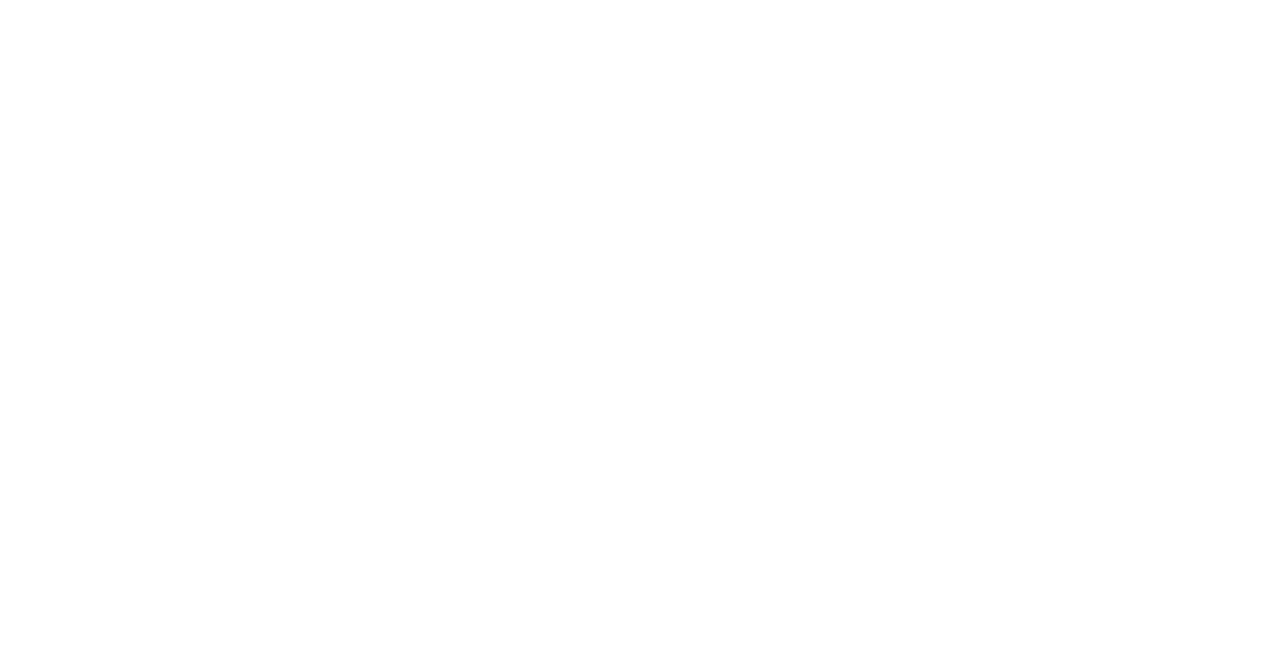
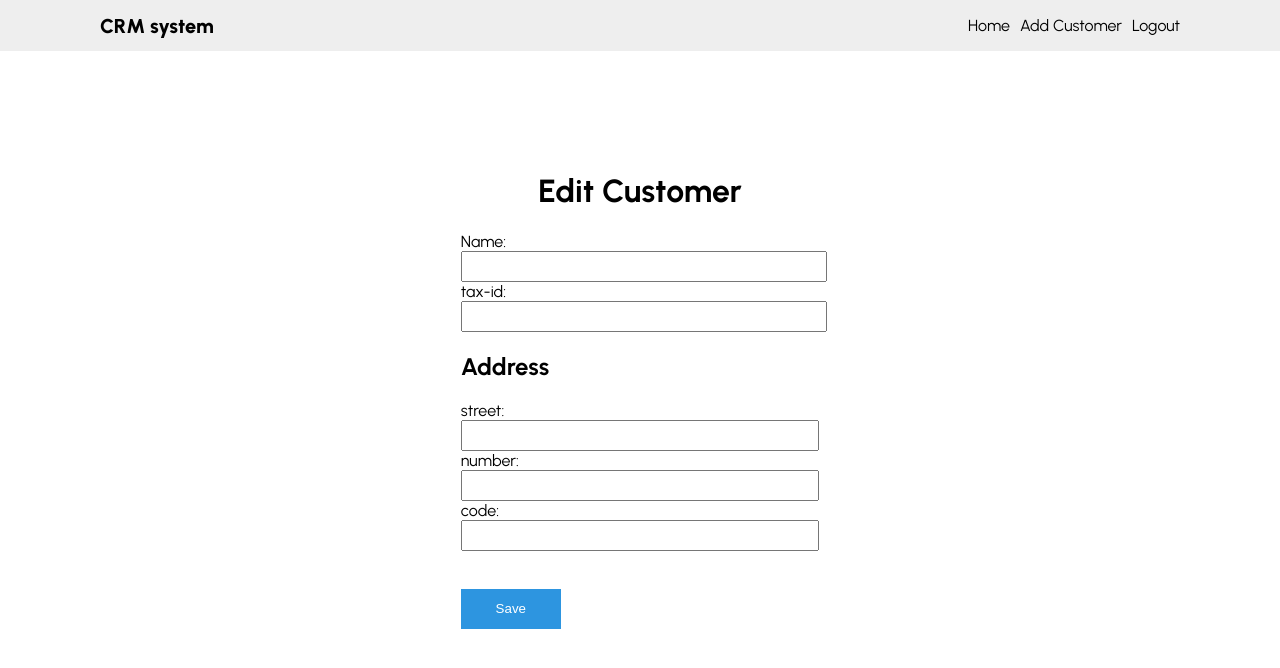
Before and after one commit to tycoonkabuzi/CRM-exercice, a React (Vite) app: page /edit/1 in a window 1280 px wide. Before the commit this address had no page. Shown: the top 668 px of the page. Built offline with nearby package versions, Linux system fonts and the light colour scheme; no server answers.

Commit message:
Used the link with the pagination facilities in the list of customers

```diff
--- a/src/App.tsx
+++ b/src/App.tsx
@@ -23,7 +23,24 @@ function App() {
               />
             }
           />
-          <Route path="add" element={<HandleCustomerForm />} />
+          <Route
+            path="add"
+            element={
+              <HandleCustomerForm
+                triggerClick={triggerClick}
+                setTriggerClick={setTriggerClick}
+              />
+            }
+          />
+          <Route
+            path="edit/:id"
+            element={
+              <HandleCustomerForm
+                triggerClick={triggerClick}
+                setTriggerClick={setTriggerClick}
+              />
+            }
+          />
           <Route
             path="customer/:id"
             element={
@@ -33,6 +50,7 @@ function App() {
               />
             }
           />
+
           <Route path="actions/:id" element={<HandleActionForm />} />
           <Route path="action/edit/:id" element={<HandleActionForm />} />
         </Route>
--- a/src/components/HandleCustomerForm.tsx
+++ b/src/components/HandleCustomerForm.tsx
@@ -1,14 +1,18 @@
 import { useEffect, useState } from "react";
 import "../style/main.scss";
 import axios from "axios";
-import { useNavigate } from "react-router-dom";
-const HandleCustomerForm = () => {
+import { useLocation, useNavigate, useParams } from "react-router-dom";
+const HandleCustomerForm = ({ triggerClick, setTriggerClick }) => {
   const [isPassed, setIsPassed] = useState(true);
   const [message, setMessage] = useState({
     status: false,
     message: "",
     color: "",
   });
+
+  const location = useLocation();
+  const rawPath = location.pathname.split("/");
+  console.log(rawPath);
 
   const [dataToBeAdded, setDataToBeAdded] = useState({
     address: {
@@ -21,6 +25,8 @@ const HandleCustomerForm = () => {
   });
 
   const navigate = useNavigate();
+
+  const { id } = useParams();
   const handleForm = (e) => {
     const name = e.target.name;
     const value = e.target.value;
@@ -36,7 +42,7 @@ const HandleCustomerForm = () => {
     });
   };
 
-  const AddCustomer = async () => {
+  const addCustomer = async () => {
     try {
       await axios.post("http://localhost:8080/customers", dataToBeAdded);
 
@@ -59,6 +65,40 @@ const HandleCustomerForm = () => {
     }
   };
 
+  useEffect(() => {
+    const getSingleCustomer = async () => {
+      try {
+        const response = await axios.get(
+          `http://localhost:8080/customers/${id}`
+        );
+        const data = response.data;
+        if (data) {
+          setDataToBeAdded((prev) => ({
+            ...prev,
+            address: {
+              street: data.address.street,
+              number: data.address.number,
+              postCode: data.address.postCode,
+            },
+            name: data.name,
+            taxId: data.taxId,
+          }));
+        }
+      } catch (error) {
+        console.log(error);
+      }
+    };
+    getSingleCustomer();
+  }, []);
+
+  const editCustomer = (customerId) => {
+    try {
+      axios.put(`http://localhost:8080/customers/${customerId}`, dataToBeAdded);
+      navigate("/");
+    } catch (error) {
+      console.log(error);
+    }
+  };
   return (
     <div className="main">
       <form className="form-addCustomer">
@@ -70,19 +110,19 @@ const HandleCustomerForm = () => {
         ) : (
           ""
         )}
-        <h1>Add Customer</h1>
+        {rawPath[1] === "edit" ? <h1>Edit Customer</h1> : <h1>Add Customer</h1>}
         <label className="label-addCustomer">Name:</label>
         <input
           type="text"
           name="name"
-          value={dataToBeAdded.name}
+          value={dataToBeAdded.name || ""}
           onChange={handleForm}
         />
         <label>tax-id:</label>
         <input
           type="text"
           name="taxId"
-          value={dataToBeAdded.taxId}
+          value={dataToBeAdded.taxId || ""}
           onChange={handleForm}
         />
         <h2>Address</h2>
@@ -91,21 +131,21 @@ const HandleCustomerForm = () => {
           <input
             type="text"
             name="address.street"
-            value={dataToBeAdded.address.street}
+            value={dataToBeAdded.address.street || ""}
             onChange={handleForm}
           />
           <label className="label-addCustomer">number:</label>
           <input
             type="text"
             name="address.number"
-            value={dataToBeAdded.address.number}
+            value={dataToBeAdded.address.number || ""}
             onChange={handleForm}
           />
           <label className="label-addCustomer">code:</label>
           <input
             type="text"
             name="address.postCode"
-            value={dataToBeAdded.address.postCode}
+            value={dataToBeAdded.address.postCode || ""}
             onChange={handleForm}
           />
         </div>
@@ -114,6 +154,7 @@ const HandleCustomerForm = () => {
           className="btn"
           onClick={(e) => {
             e.preventDefault();
+            setTriggerClick(!triggerClick);
             switch (isPassed) {
               case dataToBeAdded.name === "" &&
                 dataToBeAdded.taxId === "" &&
@@ -182,16 +223,19 @@ const HandleCustomerForm = () => {
                   ...prev,
                   status: true,
                   color: "green",
-                  message: " Successfully added",
+                  message:
+                    rawPath[1] === "edit"
+                      ? " Successfully edited"
+                      : " Successfully added",
                 }));
 
-                AddCustomer();
+                rawPath[1] === "edit" ? editCustomer(id) : addCustomer();
                 setIsPassed(true);
                 break;
             }
           }}
         >
-          Submit
+          {rawPath[1] === "edit" ? "Save" : "Submit"}
         </button>
       </form>
     </div>
--- a/src/components/ListCustomers.tsx
+++ b/src/components/ListCustomers.tsx
@@ -1,15 +1,19 @@
 import axios from "axios";
 import { useEffect, useState } from "react";
-import { Link } from "react-router-dom";
+import { Link, useNavigate } from "react-router-dom";
 
 const ListCustomers = ({ triggerClick, setTriggerClick }) => {
-  const [customers, setCustomers] = useState([]);
+  const [customersData, setCustomersData] = useState([]);
+  const navigate = useNavigate();
 
   useEffect(() => {
     const customers = async () => {
       try {
-        const response = await axios.get("http://localhost:8080/customers");
-        setCustomers(response.data);
+        const response = await axios.get(
+          `http://localhost:8080/customers?page=2&limit=10`
+        );
+        console.log(response.data);
+        setCustomersData(response.data);
       } catch (error) {
         console.log(error);
       }
@@ -28,12 +32,12 @@ const ListCustomers = ({ triggerClick, setTriggerClick }) => {
   };
   return (
     <div className="main">
-      {customers.length !== 0 ? (
+      {customersData.length !== 0 ? (
         <>
           <h1>List customers</h1>
+
           <ul>
-            {customers
-              ? customers.map((customer) => (
+            {customersData.data?.map((customer) => (
               <div
                 style={{
                   display: "flex",
@@ -46,13 +50,14 @@ const ListCustomers = ({ triggerClick, setTriggerClick }) => {
                     {customer.name}
                   </Link>
                 </li>
-                    <button>Edit </button>
+                <button onClick={() => navigate(`edit/${customer._id}`)}>
+                  Edit
+                </button>
                 <button onClick={() => deleteCustomer(customer._id)}>
-                      Delete{" "}
+                  Delete
                 </button>
               </div>
-                ))
-              : ""}
+            ))}
           </ul>
         </>
       ) : (
```
Lines whose indentation alone changed are shown as unchanged.
